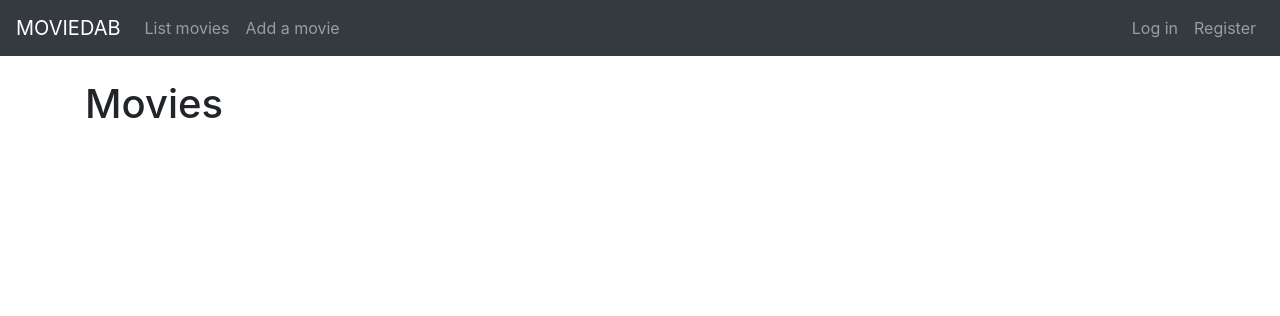
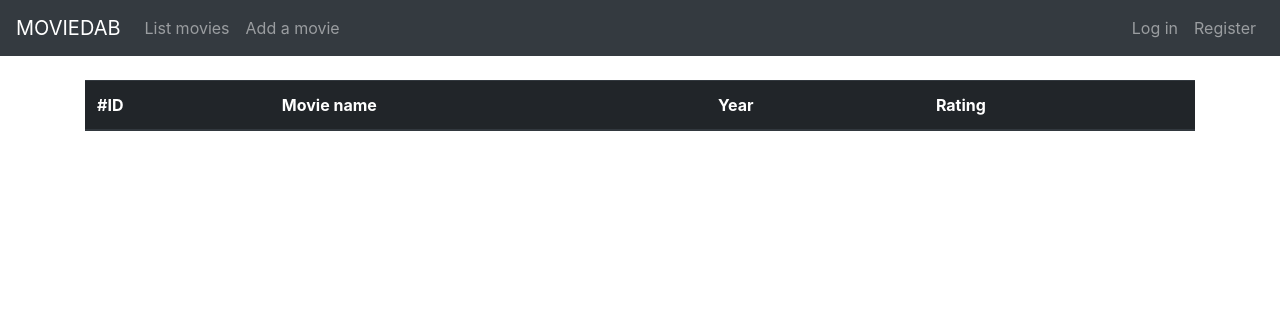
Before and after one commit to veliblesku/elokuvatietokanta, a Flask app: page /movies in a window 1280 px wide. Shown: the top 316 px of the page. Run offline with Flask 2, Linux system fonts and the light colour scheme; data that the repository does not hold is empty; some libraries are stand-ins or nearby versions.

Commit message:
jquerya lisätty movies list näkymään, sekä näkymään lisätty bootstrap tyylitys

```diff
--- a/application/templates/layout.html
+++ b/application/templates/layout.html
@@ -3,7 +3,17 @@
   <head>
     <meta charset="utf-8">
     <title>MovieRatingDb</title>
+    <script src="https://code.jquery.com/jquery-3.2.1.slim.min.js" integrity="sha384-KJ3o2DKtIkvYIK3UENzmM7KCkRr/rE9/Qpg6aAZGJwFDMVNA/GpGFF93hXpG5KkN" crossorigin="anonymous"></script>
     <link rel="stylesheet" href="https://maxcdn.bootstrapcdn.com/bootstrap/4.0.0/css/bootstrap.min.css" integrity="sha384-Gn5384xqQ1aoWXA+058RXPxPg6fy4IWvTNh0E263XmFcJlSAwiGgFAW/dAiS6JXm" crossorigin="anonymous">
+    <link rel="stylesheet" href="{{ url_for('static', filename='css/customstyles.css') }}">
+    <script>
+      $(document).ready(function(){
+        $(".clickable-row").click(function(){
+          window.location = $(this).data("href");
+        });
+      });
+    </script>
+
   </head>
 
   <body>
--- a/application/templates/movies/list.html
+++ b/application/templates/movies/list.html
@@ -1,12 +1,26 @@
 {% extends "layout.html" %}
 
 {% block body %}
-  <ul class="list-group list-group-flush">
-      <h1>Movies</h1>
-    {% for movie in movies %}
+
+
+<table class="table table-hover table-dark">
+  <thead>
     <tr>
-      <li class="list-group-item"><a href="{{ url_for('movies_get_movie', movie_id=movie.id) }}">{{ movie.name }}</a></li>
+      <th scope="col">#ID</th>
+      <th scope="col">Movie name</th>
+      <th scope="col">Year</th>
+      <th scope="col">Rating</th>
     </tr>
-    {% endfor %}
-  </ul>
+  </thead>
+    <tbody>
+      {% for movie in movies %}
+      <tr class="clickable-row" data-href="{{ url_for('movies_get_movie', movie_id=movie.id) }}">
+        <th scope="row">{{movie.id}}</th>
+        <td>{{movie.name}}</td>
+        <td>{{movie.year}}</td>
+        <td>{{movie.rating}}</td>
+      </tr>
+      {% endfor %}
+    </tbody>
+</table>
 {% endblock %}
```
